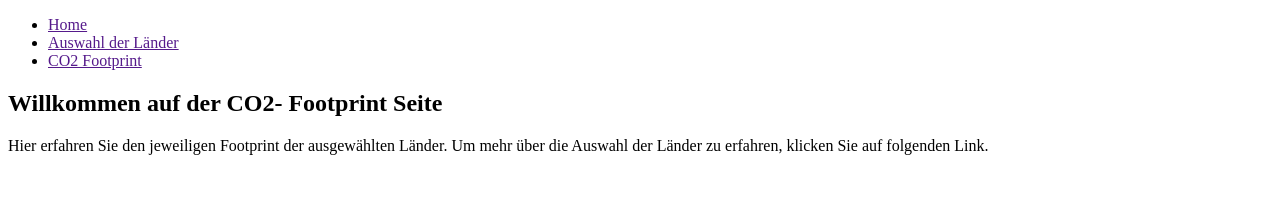
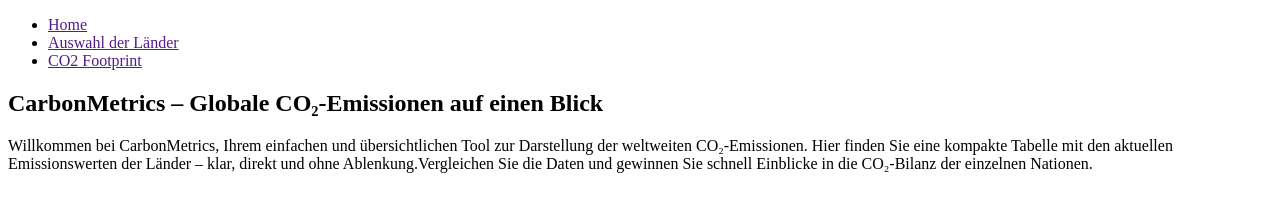
Before and after one commit to Philzyyyy/IPWA01-01, a plain HTML site: page index.html in a window 1280 px wide. Drawn offline with Linux system fonts and the light colour scheme.

Commit message:
Anpassung 2

```diff
--- a/index.html
+++ b/index.html
@@ -1,7 +1,7 @@
 <!DOCTYPE html>
 <html lang="de">
   <head>
-    <title>IPWA01</title>
+    <title>CarbonMetrics</title>
   </head>
   <body>
     <nav> <ul>
@@ -10,9 +10,8 @@
       <li><a href="">CO2 Footprint</a></li>
 </ul> </nav>
     <section>
-      <h1>Willkommen auf der CO2- Footprint Seite</h1>
-      <p>Hier erfahren Sie den jeweiligen Footprint der ausgewählten Länder.
-        Um mehr über die Auswahl der Länder zu erfahren, klicken Sie auf folgenden Link.</p>
+      <h1>CarbonMetrics – Globale CO₂-Emissionen auf einen Blick</h1>
+      <p>Willkommen bei CarbonMetrics, Ihrem einfachen und übersichtlichen Tool zur Darstellung der weltweiten CO₂-Emissionen. Hier finden Sie eine kompakte Tabelle mit den aktuellen Emissionswerten der Länder – klar, direkt und ohne Ablenkung.Vergleichen Sie die Daten und gewinnen Sie schnell Einblicke in die CO₂-Bilanz der einzelnen Nationen.</p>
     </section>
   </body>
 </html>
```
